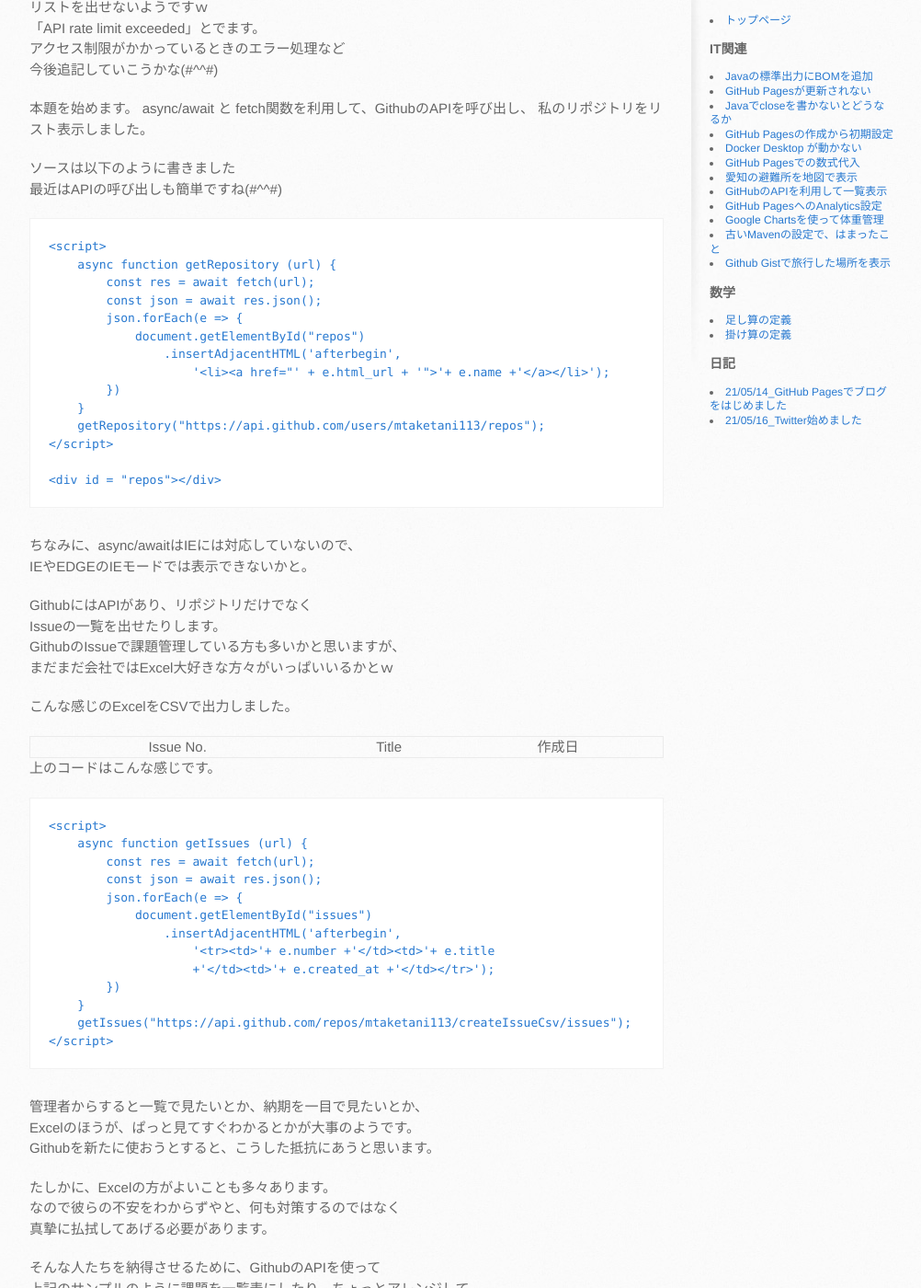
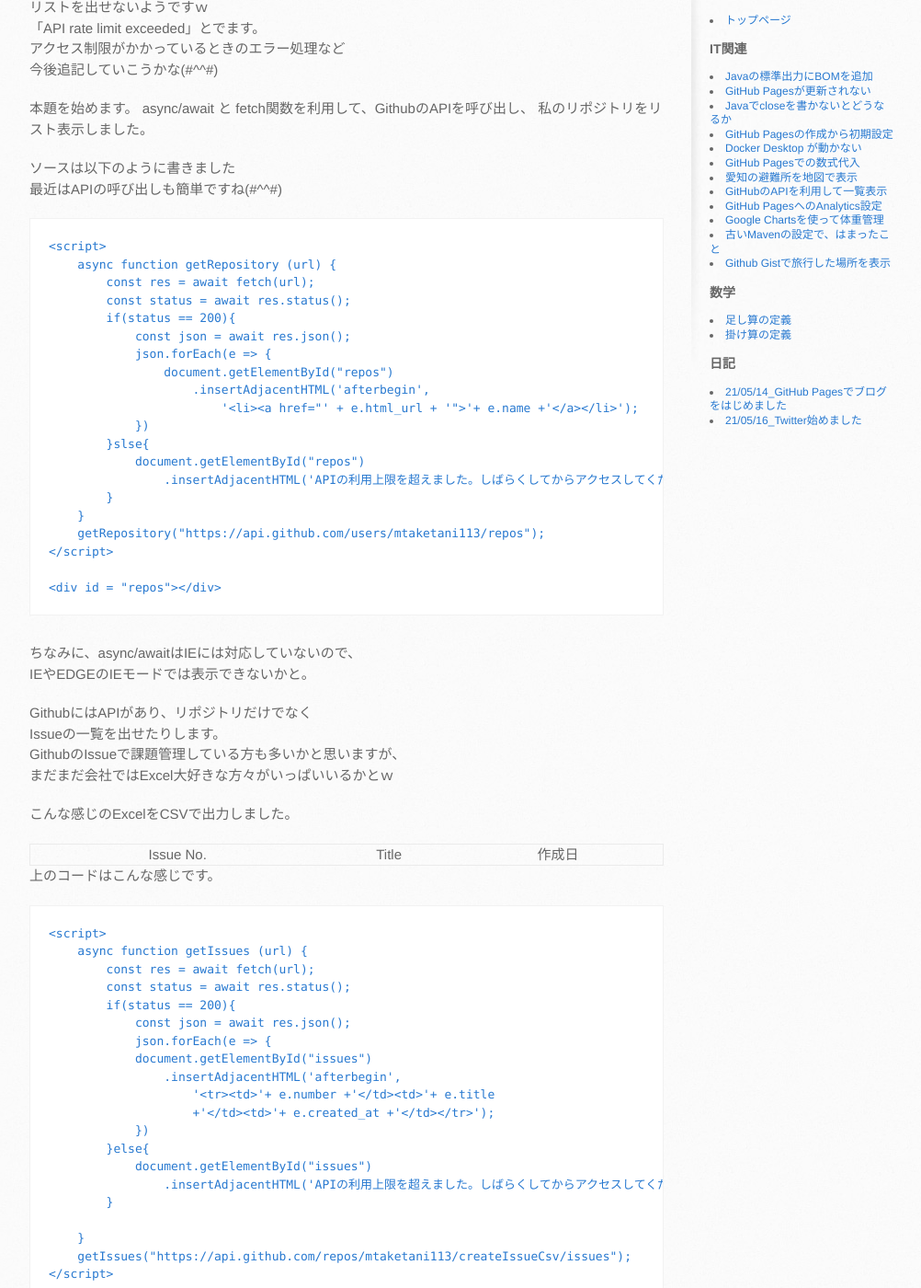
Before and after one commit to mtaketani113/mtaketani113.github.io, a Jekyll site: the page built from it/github/githubRepositories.md, in a window 1280 px wide and 1400 px high, scrolled down 453 px. Shown: the whole window at 92% size, without its empty margins (138-1140 px from the left). Built offline with Jekyll 4.4.1, drawn with Linux system fonts in a browser that asks for light colours; comment, search, counter and statistics services are not loaded; the repository's description, which GitHub fills in, is left out.

Commit message:
エラー処理を追加

```diff
--- a/it/github/githubRepositories.md
+++ b/it/github/githubRepositories.md
@@ -19,12 +19,18 @@ async/await と fetch関数を利用して、GithubのAPIを呼び出し、
 <script>
     async function getRepository (url) {
         const res = await fetch(url);
-        const json = await res.json();
-        json.forEach(e => {
+        const status = await res.status();
+        if(status == 200){
+            const json = await res.json();
+            json.forEach(e => {
+                document.getElementById("repos")
+                    .insertAdjacentHTML('afterbegin',
+                        '<li><a href="' + e.html_url + '">'+ e.name +'</a></li>');
+            })
+        }slse{
             document.getElementById("repos")
-                .insertAdjacentHTML('afterbegin',
-                    '<li><a href="' + e.html_url + '">'+ e.name +'</a></li>');
-        })
+                .insertAdjacentHTML('APIの利用上限を超えました。しばらくしてからアクセスしてください。');
+        }
     }
     getRepository("https://api.github.com/users/mtaketani113/repos");
 </script>
@@ -38,12 +44,18 @@ async/await と fetch関数を利用して、GithubのAPIを呼び出し、
 <script>
     async function getRepository (url) {
         const res = await fetch(url);
-        const json = await res.json();
-        json.forEach(e => {
+        const status = await res.status();
+        if(status == 200){
+            const json = await res.json();
+            json.forEach(e => {
+                document.getElementById("repos")
+                    .insertAdjacentHTML('afterbegin',
+                        '<li><a href="' + e.html_url + '">'+ e.name +'</a></li>');
+            })
+        }slse{
             document.getElementById("repos")
-                .insertAdjacentHTML('afterbegin',
-                    '<li><a href="' + e.html_url + '">'+ e.name +'</a></li>');
-        })
+                .insertAdjacentHTML('APIの利用上限を超えました。しばらくしてからアクセスしてください。');
+        }
     }
     getRepository("https://api.github.com/users/mtaketani113/repos");
 </script>
@@ -64,13 +76,20 @@ GithubのIssueで課題管理している方も多いかと思いますが、
 <script>
     async function getIssues (url) {
         const res = await fetch(url);
-        const json = await res.json();
-        json.forEach(e => {
+        const status = await res.status();
+        if(status == 200){
+            const json = await res.json();
+            json.forEach(e => {
             document.getElementById("issues")
                 .insertAdjacentHTML('afterbegin',
                     '<tr><td>'+ e.number +'</td><td>'+ e.title
                     +'</td><td>'+ e.created_at +'</td></tr>');
-        })
+            })
+        }else{
+            document.getElementById("issues")
+                .insertAdjacentHTML('APIの利用上限を超えました。しばらくしてからアクセスしてください。');
+            })
+        }
     }
     getIssues("https://api.github.com/repos/mtaketani113/createIssueCsv/issues");
 </script>
@@ -94,13 +113,20 @@ GithubのIssueで課題管理している方も多いかと思いますが、
 <script>
     async function getIssues (url) {
         const res = await fetch(url);
-        const json = await res.json();
-        json.forEach(e => {
+        const status = await res.status();
+        if(status == 200){
+            const json = await res.json();
+            json.forEach(e => {
             document.getElementById("issues")
                 .insertAdjacentHTML('afterbegin',
                     '<tr><td>'+ e.number +'</td><td>'+ e.title
                     +'</td><td>'+ e.created_at +'</td></tr>');
-        })
+            })
+        }else{
+            document.getElementById("issues")
+                .insertAdjacentHTML('APIの利用上限を超えました。しばらくしてからアクセスしてください。');
+        }
+
     }
     getIssues("https://api.github.com/repos/mtaketani113/createIssueCsv/issues");
 </script>
```
